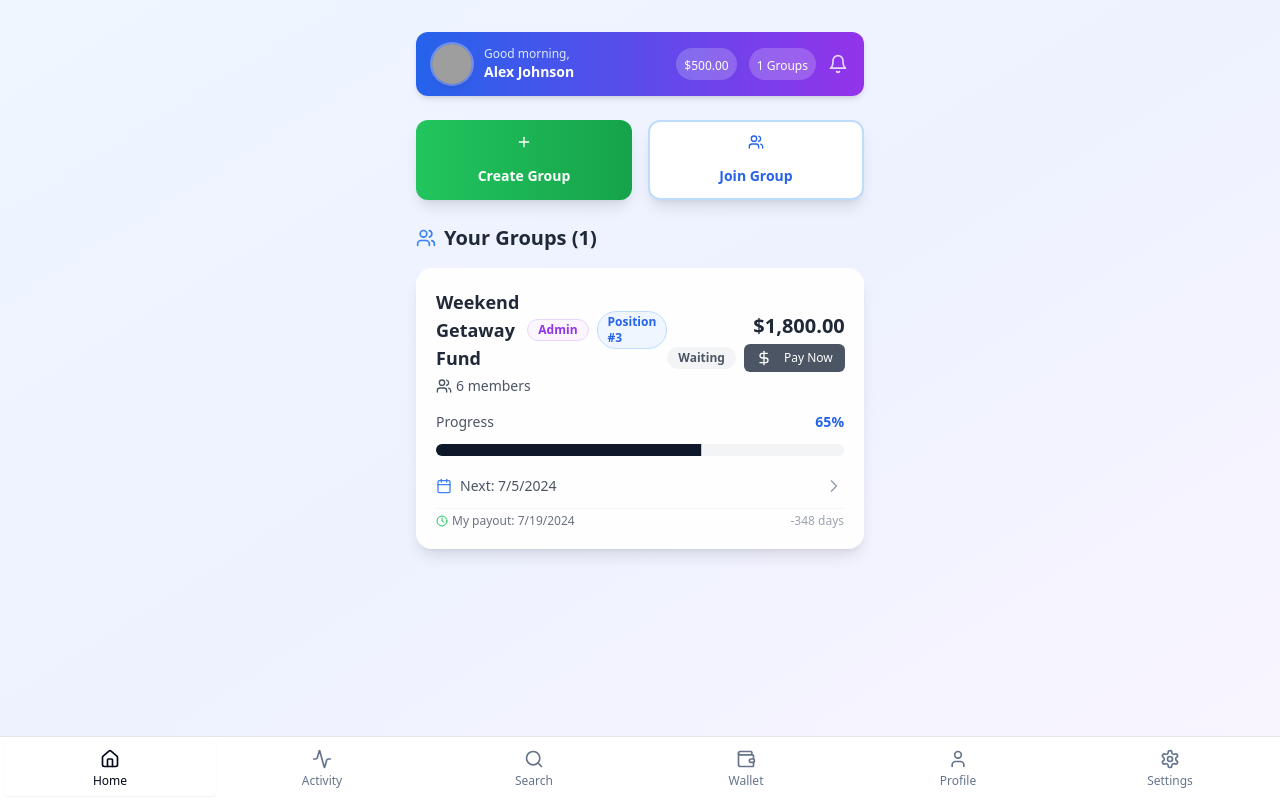
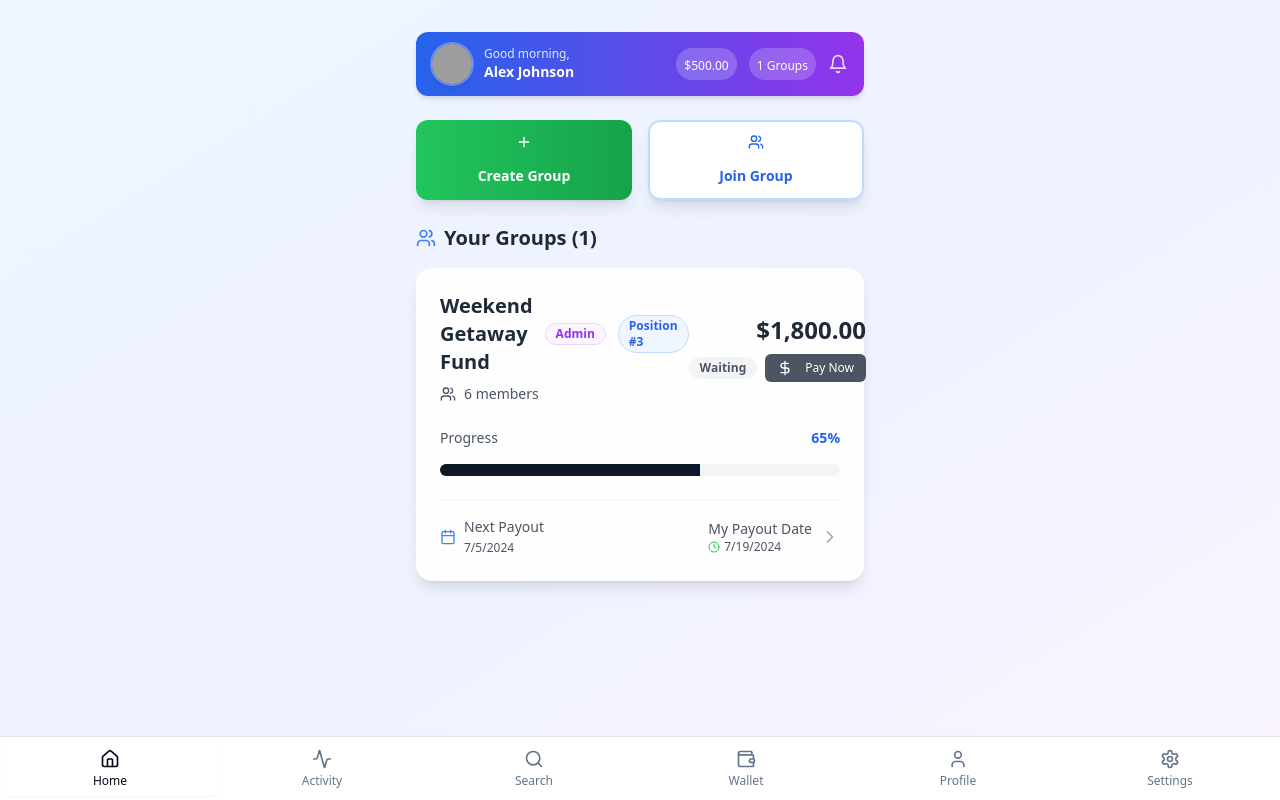
Before and after one commit to AceBronze00/group-gain-mobile-template, a React (Vite) app: page / in a window 1280 px wide. Built offline with nearby package versions, Linux system fonts and the light colour scheme; grey boxes are pictures that could not be loaded.

Commit message:
Fix: Make group cards symmetrical
Adjusted the layout of group cards in `DashboardTab.tsx` to ensure a symmetrical appearance.

```diff
--- a/src/components/DashboardTab.tsx
+++ b/src/components/DashboardTab.tsx
@@ -116,13 +116,14 @@ const DashboardTab = () => {
         {activeGroups.map((group) => (
           <Card
             key={group.id}
-            className="p-5 bg-white/90 backdrop-blur-sm border-0 shadow-lg cursor-pointer transform transition-all duration-200 hover:scale-102 hover:shadow-xl rounded-2xl"
+            className="p-6 bg-white/90 backdrop-blur-sm border-0 shadow-lg cursor-pointer transform transition-all duration-200 hover:scale-102 hover:shadow-xl rounded-2xl"
             onClick={() => handleGroupClick(group)}
           >
-            <div className="flex items-center justify-between mb-4">
-              <div>
-                <div className="flex items-center space-x-2">
-                  <h4 className="font-bold text-lg text-gray-800">{group.name}</h4>
+            {/* Header Section - Symmetrical */}
+            <div className="flex items-center justify-between mb-6">
+              <div className="flex-1">
+                <div className="flex items-center space-x-3 mb-2">
+                  <h4 className="font-bold text-xl text-gray-800">{group.name}</h4>
                   {group.isAdmin && (
                     <Badge variant="outline" className="text-xs bg-purple-50 text-purple-600 border-purple-200">
                       Admin
@@ -134,16 +135,16 @@ const DashboardTab = () => {
                     </Badge>
                   )}
                 </div>
-                <p className="text-sm text-gray-600 flex items-center mt-1">
-                  <Users className="h-4 w-4 mr-1" />
+                <p className="text-sm text-gray-600 flex items-center">
+                  <Users className="h-4 w-4 mr-2" />
                   {group.members} members
                 </p>
               </div>
-              <div className="text-right">
-                <div className="text-xl font-bold text-gray-800">
+              <div className="text-right flex-1 flex flex-col items-end">
+                <div className="text-2xl font-bold text-gray-800 mb-2">
                   {formatCurrency(group.totalAmount)}
                 </div>
-                <div className="flex items-center space-x-2 mt-1">
+                <div className="flex items-center space-x-2">
                   <Badge
                     variant={group.myTurn ? "default" : "secondary"}
                     className={group.myTurn ? "bg-green-500 hover:bg-green-600" : "bg-gray-100 text-gray-600"}
@@ -165,29 +166,33 @@ const DashboardTab = () => {
               </div>
             </div>
 
-            <div className="space-y-3">
+            {/* Progress Section - Centered */}
+            <div className="space-y-4 mb-6">
               <div className="flex justify-between text-sm">
                 <span className="text-gray-600 font-medium">Progress</span>
                 <span className="font-bold text-blue-600">{group.progress}%</span>
               </div>
               <Progress value={group.progress} className="h-3 bg-gray-100" />
+            </div>
 
-              <div className="flex items-center justify-between pt-2">
-                <div className="flex items-center text-sm text-gray-600">
-                  <Calendar className="h-4 w-4 mr-2 text-blue-500" />
-                  <span className="font-medium">Next: {new Date(group.nextPayout).toLocaleDateString()}</span>
+            {/* Footer Section - Symmetrical */}
+            <div className="grid grid-cols-2 gap-4 pt-4 border-t border-gray-100">
+              <div className="flex items-center text-sm text-gray-600">
+                <Calendar className="h-4 w-4 mr-2 text-blue-500" />
+                <div>
+                  <span className="font-medium block">Next Payout</span>
+                  <span className="text-xs">{new Date(group.nextPayout).toLocaleDateString()}</span>
                 </div>
-                <ChevronRight className="h-5 w-5 text-gray-400" />
               </div>
-
-              <div className="flex items-center justify-between pt-1 border-t border-gray-100">
-                <div className="flex items-center text-xs text-gray-500">
-                  <Clock className="h-3 w-3 mr-1 text-green-500" />
-                  <span>My payout: {new Date(group.myPayoutDate).toLocaleDateString()}</span>
+              <div className="flex items-center justify-end text-sm text-gray-600">
+                <div className="text-right">
+                  <span className="font-medium block">My Payout Date</span>
+                  <div className="flex items-center text-xs">
+                    <Clock className="h-3 w-3 mr-1 text-green-500" />
+                    <span>{new Date(group.myPayoutDate).toLocaleDateString()}</span>
+                  </div>
                 </div>
-                <span className="text-xs text-gray-400">
-                  {group.myTurn ? "Today!" : `${getDaysUntilPayout(group.myPayoutDate)} days`}
-                </span>
+                <ChevronRight className="h-5 w-5 text-gray-400 ml-2" />
               </div>
             </div>
           </Card>
```
